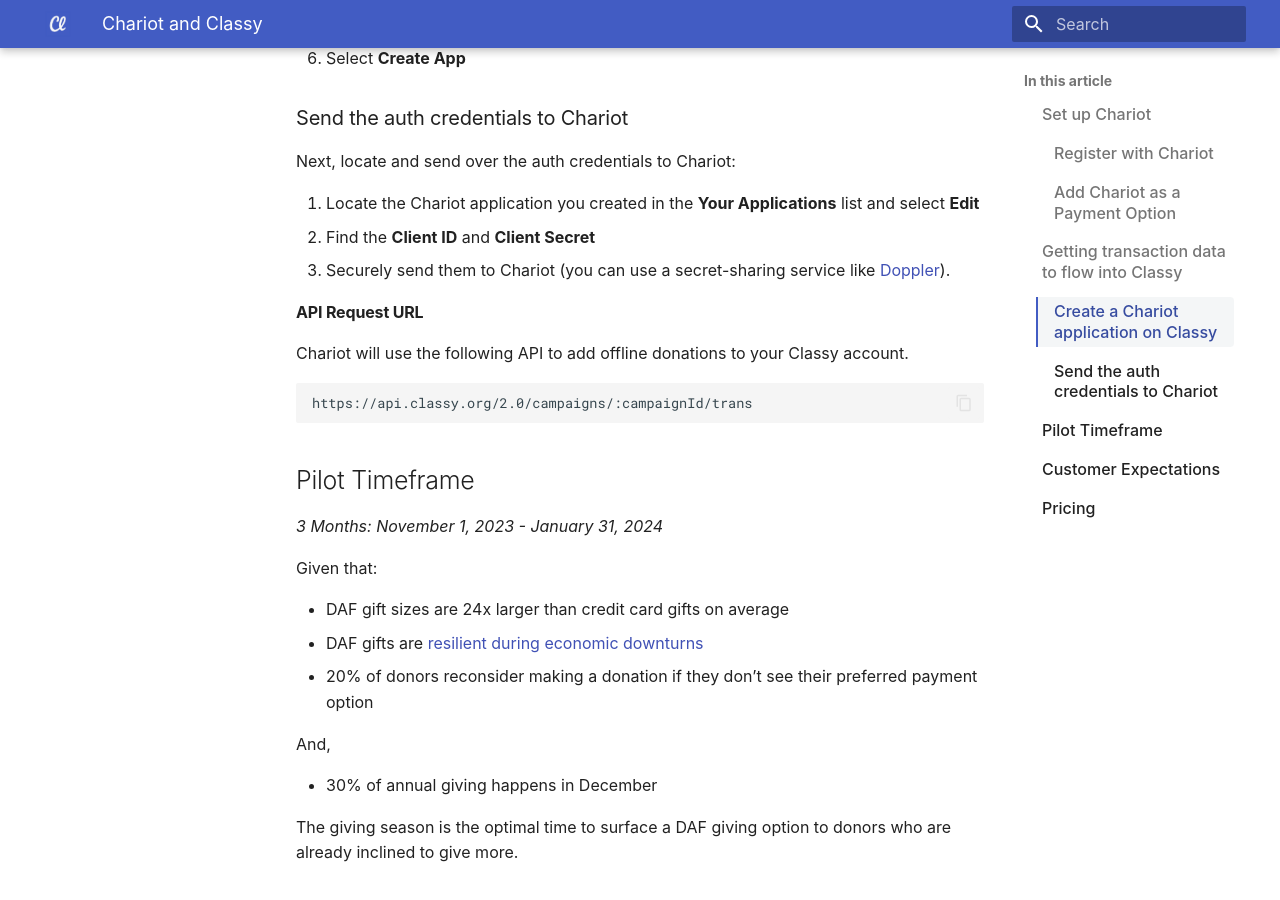
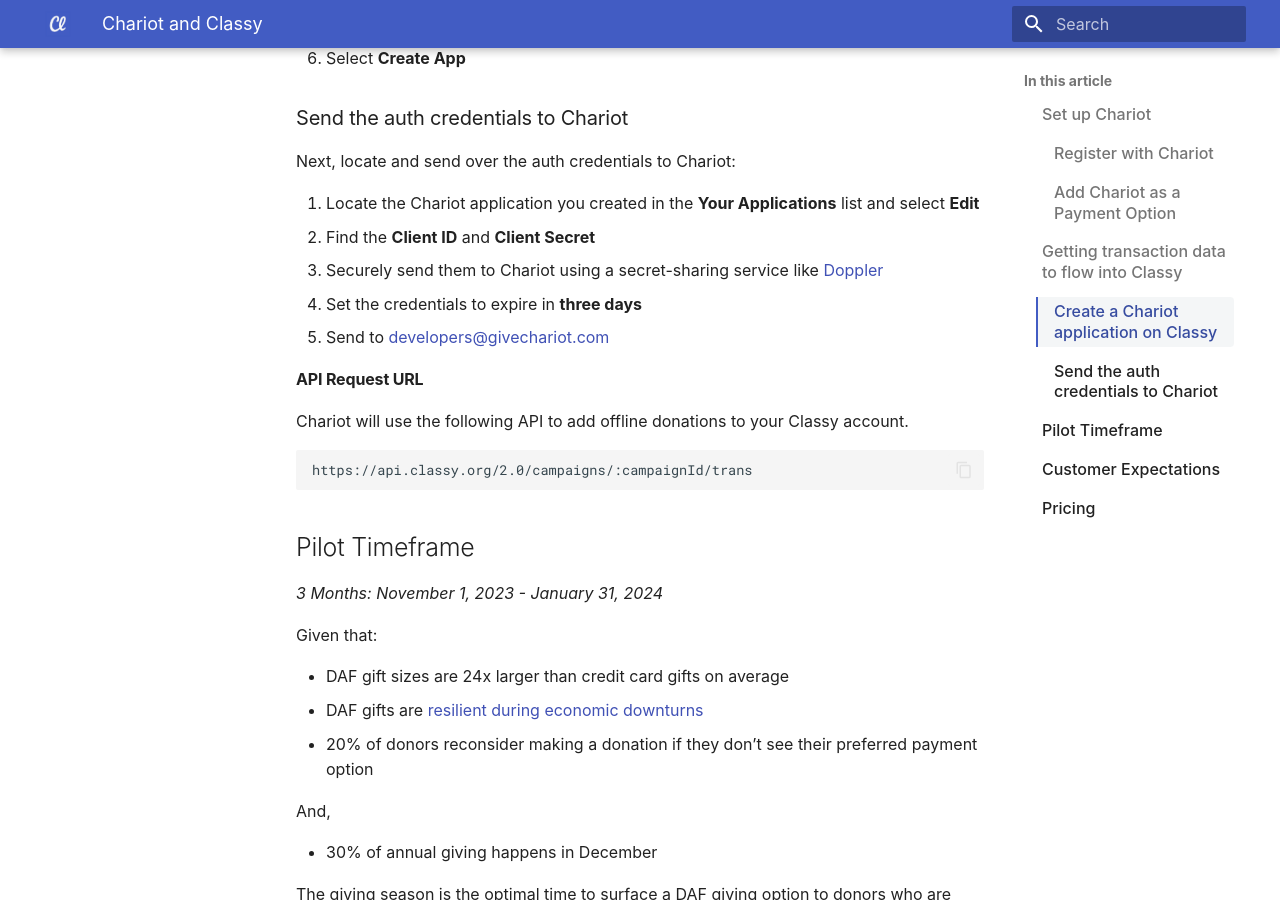
Before and after one commit to truj1ll0/mkdocs-help-center, an MkDocs documentation site: the page built from docs/chariot-and-classy.md, in a window 1280 px wide and 900 px high, scrolled down 1961 px. Built offline with MkDocs 1.6.1 and Material for MkDocs 9.7.7, drawn with Linux system fonts in a browser that asks for light colours; some web fonts are replaced.

Commit message:
Add how to send auth credentials to chariot article

```diff
--- a/docs/chariot-and-classy.md
+++ b/docs/chariot-and-classy.md
@@ -69,7 +69,9 @@
 
 1. Locate the Chariot application you created in the **Your Applications** list and select **Edit**
 2. Find the **Client ID** and **Client Secret**
-3. Securely send them to Chariot (you can use a secret-sharing service like [Doppler](https://share.doppler.com)).
+3. Securely send them to Chariot using a secret-sharing service like [Doppler](https://share.doppler.com)
+4. Set the credentials to expire in **three days**
+5. Send to <developers@givechariot.com>
 
 #### API Request URL
 
```
